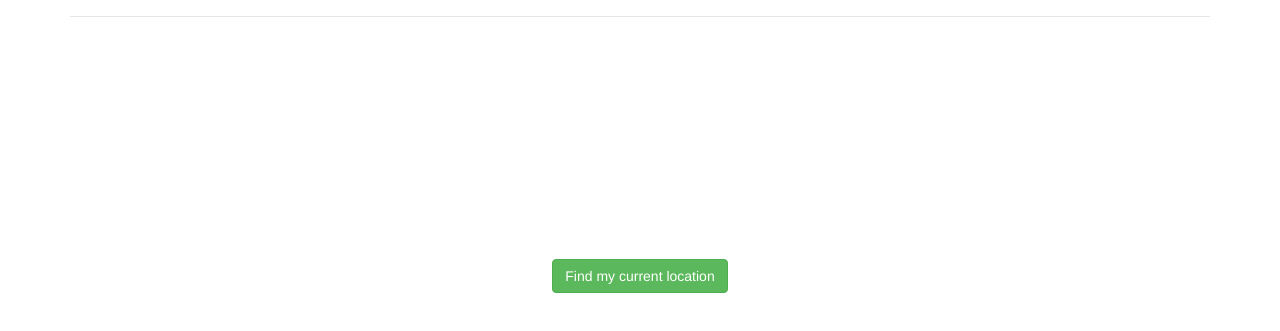
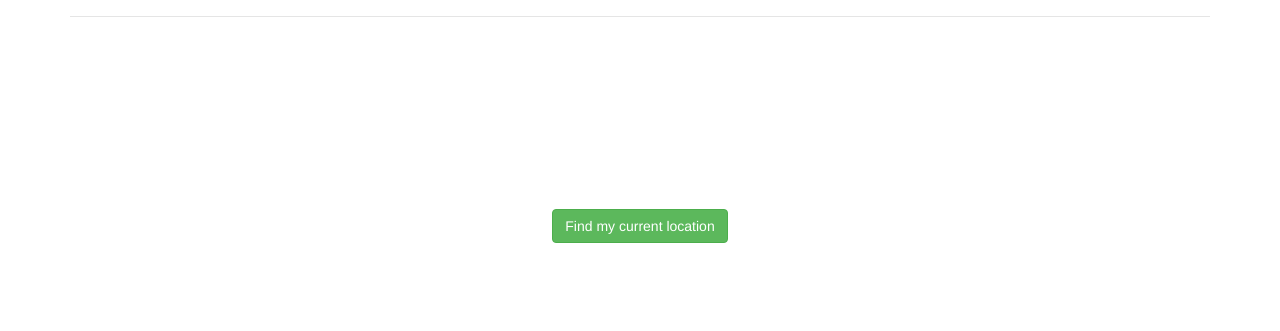
Before and after one commit to vdaubry/where2work, a website: page app/index.html in a window 1280 px wide. Shown: the part 63-394 px from the top of the page. Drawn offline with nearby package versions, Linux system fonts and the light colour scheme; some packages are replaced by stand-ins of ours; files that its build step writes are made by us from their sources.

Commit message:
adjust intro

```diff
--- a/app/styles/main.css
+++ b/app/styles/main.css
@@ -45,12 +45,12 @@ body {
 .intro {
   color: white;
   text-align:center;
-  min-height: 460px;
+  min-height: 500px;
   font-size: 22px;
 }
 
 .intro p {
-  padding-top: 200px;
+  padding-top: 150px;
 }
 
 .search {
```
Also changed, not shown: app/images/work-stations-plus-espresso.jpg.
